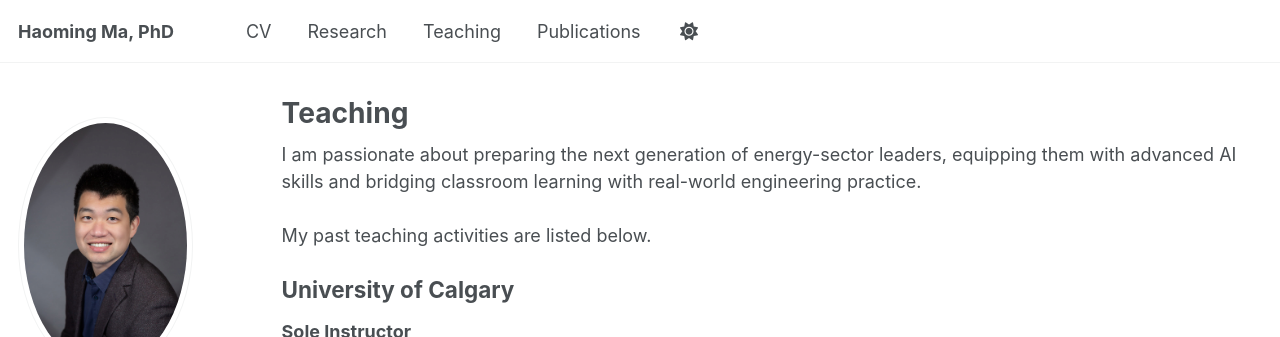
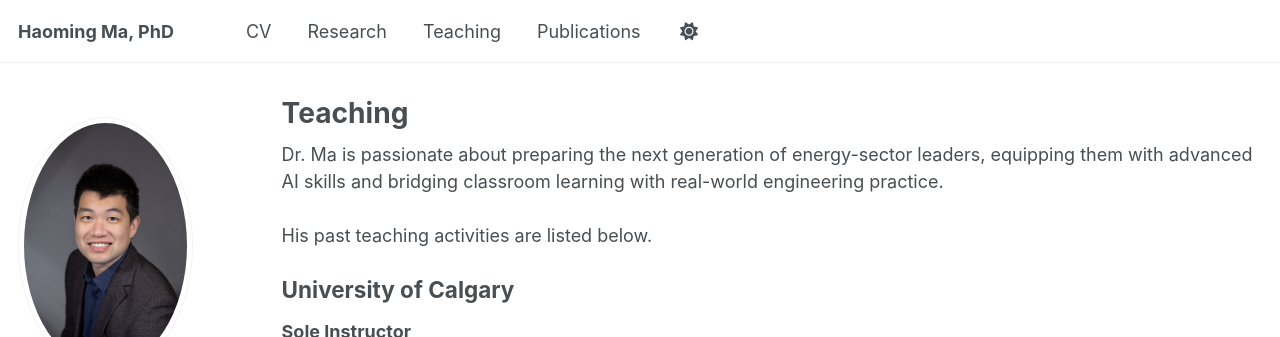
Before and after one commit to haoming-ma/haoming-ma.github.io, a Jekyll site: the page built from _pages/teaching.html, in a window 1280 px wide and 1343 px high. Shown: the top 337 px of the window. Built offline with Jekyll 4.4.1, drawn with Linux system fonts in a browser that asks for light colours; some web fonts are replaced.

Commit message:
Update teaching.html

```diff
--- a/_pages/teaching.html
+++ b/_pages/teaching.html
@@ -4,9 +4,9 @@ title:  "Teaching"
 permalink: /teaching/
 author_profile: true
 ---
-I am passionate about preparing the next generation of energy-sector leaders, equipping them with advanced AI skills and bridging classroom learning with real-world engineering practice.
+Dr. Ma is passionate about preparing the next generation of energy-sector leaders, equipping them with advanced AI skills and bridging classroom learning with real-world engineering practice.
 <br><br>
-My past teaching activities are listed below.
+His past teaching activities are listed below.
 <!-- University of Calgary -->
 <h2 style="margin-top:1.5rem;">University of Calgary</h2>
 
```
